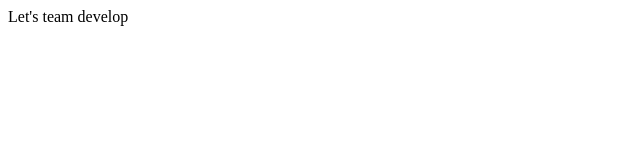
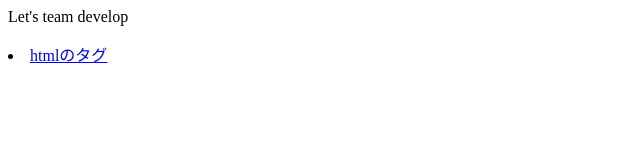
Before and after one commit to github-use-a/pare-ensyu, a plain HTML site: page index.html in a window 1280 px wide. Shown: the whole page, without its empty margins (0-640 px from the left). Drawn offline with Linux system fonts and the light colour scheme.

Commit message:
index.htmlの編集
index.htmlにURLを追加

```diff
--- a/index.html
+++ b/index.html
@@ -4,5 +4,6 @@
 	</head>
 		<body>
 			<p>Let's team develop</p>
+			<li><a href="https://zero-plus.io/media/html-tags-and-usage/">htmlのタグ</a></li>
 		</body>
 </html>
```
